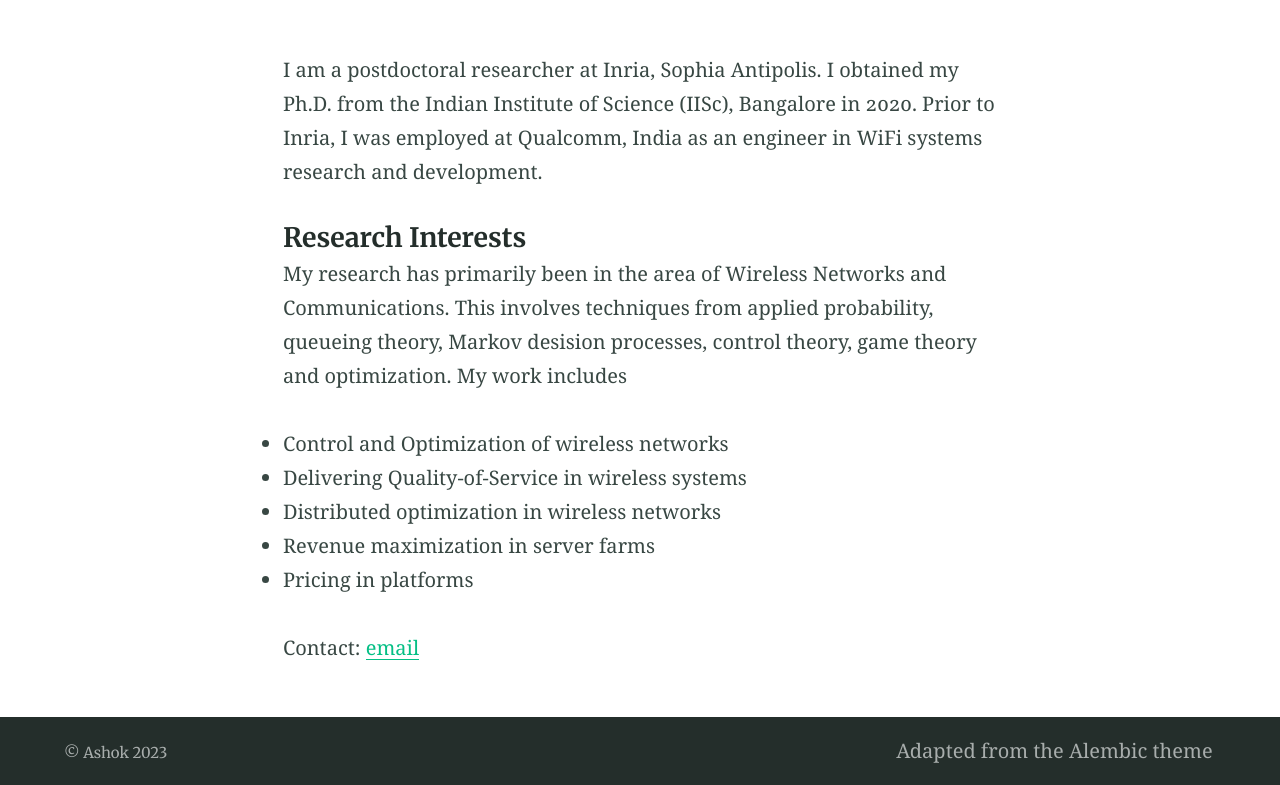
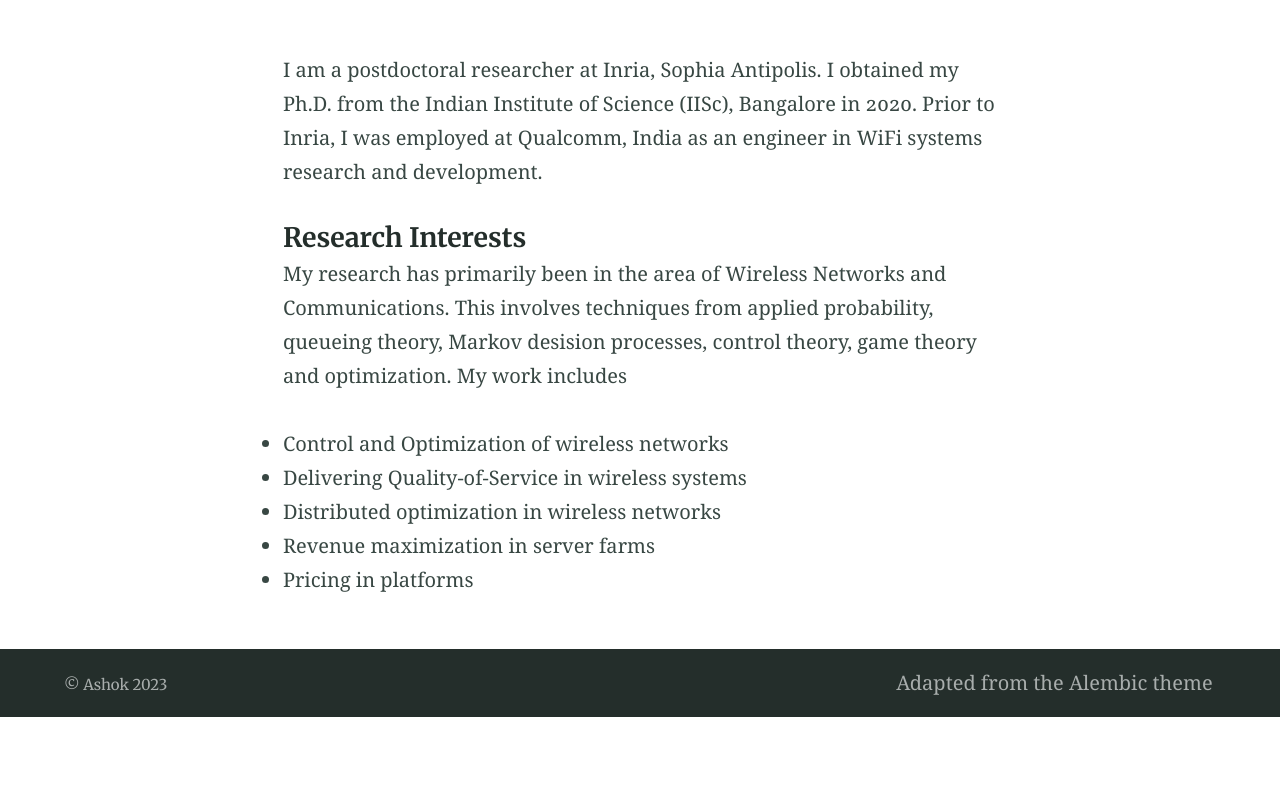
Before and after one commit to ashokkri/ashokkri.github.io, a Jekyll site: the page built from index.md, in a window 1280 px wide. Shown: the part 408-1193 px from the top of the page. Built offline with Jekyll 4.4.1, drawn with Linux system fonts in a browser that asks for light colours; after the commit the page ends 1125 px from its top, so only the background shows below that.

Commit message:
Update index.md

```diff
--- a/index.md
+++ b/index.md
@@ -19,6 +19,3 @@ I am a postdoctoral researcher at Inria, Sophia Antipolis. I obtained my Ph.D. f
 - Distributed optimization in wireless networks
 - Revenue maximization in server farms
 - Pricing in platforms
-
-
-Contact: [email](mailto:krishashok03@gmail.com)
```
